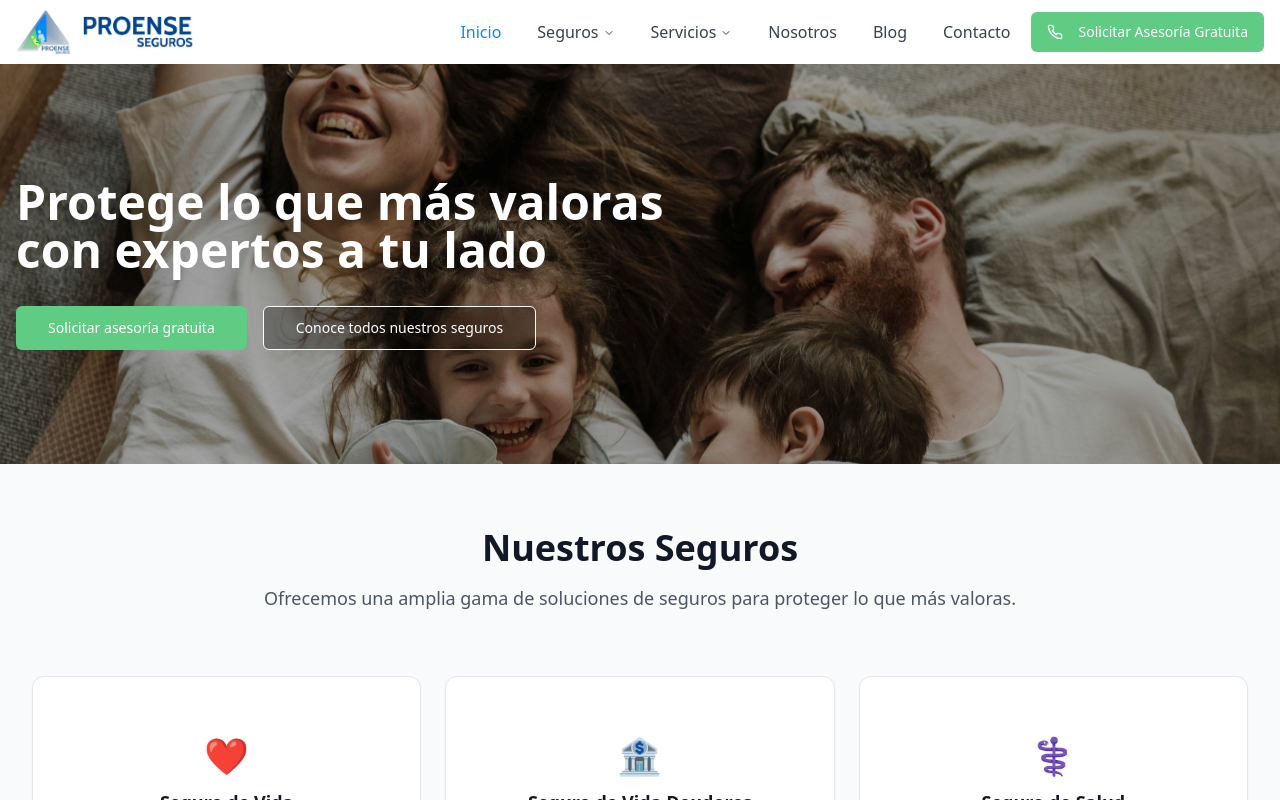
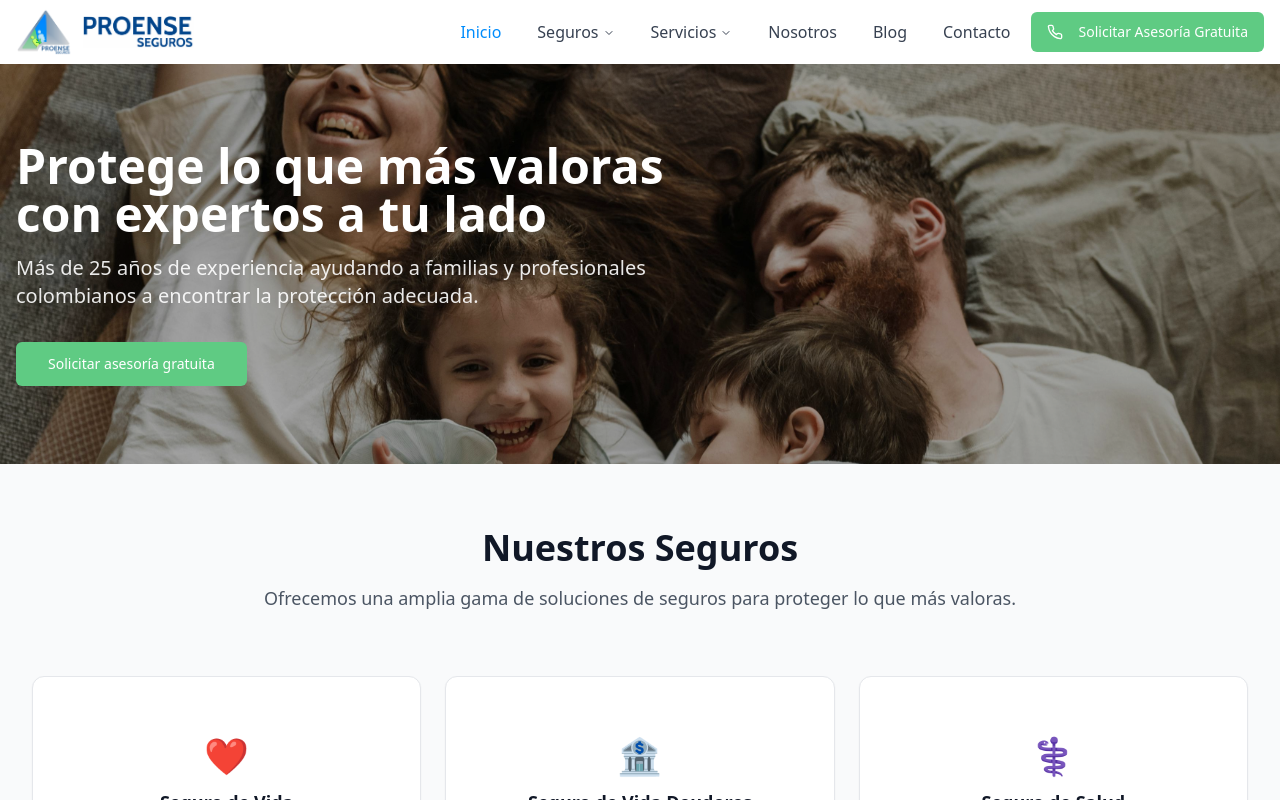
Before and after one commit to santiago-rico/proense-asesora-digital, a React (Vite) app: page / in a window 1280 px wide. Shown: the top 800 px of the page. Built offline with nearby package versions, Linux system fonts and the light colour scheme.

Commit message:
refactor: simplify CTA sections by removing secondary buttons and links

```diff
--- a/src/components/home/CallToActionSection.tsx
+++ b/src/components/home/CallToActionSection.tsx
@@ -1,7 +1,5 @@
 import React from "react";
-// import { Link } from "react-router-dom"; // Link for primary CTA is no longer needed
 import { Button } from "@/components/ui/button";
-import { Link } from "react-router-dom"; // Keep for secondary CTA
 
 // Define props interface
 interface CallToActionSectionProps {
@@ -17,13 +15,9 @@ function CallToActionSection({ handleOpenLeadDialog }: CallToActionSectionProps)
           <p className="mb-8 text-white/90">
             Nuestros asesores están disponibles para ayudarte a encontrar la protección adecuada para ti y tu familia.
           </p>
-          <div className="flex flex-col sm:flex-row justify-center space-y-4 sm:space-y-0 sm:space-x-4">
-            {/* Modified primary CTA Button */}
+          <div className="flex justify-center">
             <Button variant="secondary" size="lg" onClick={handleOpenLeadDialog}>
               Solicitar asesoría gratuita
-            </Button>
-            <Button asChild variant="outline" className="text-white border-white bg-black/30 hover:bg-white/20" size="lg">
-              <Link to="/seguros">Conoce todos nuestros seguros</Link>
             </Button>
           </div>
         </div>
--- a/src/components/shared/HeroBanner.tsx
+++ b/src/components/shared/HeroBanner.tsx
@@ -5,9 +5,6 @@ interface HeroBannerProps {
   title: string;
   description: string;
   ctaText: string;
-  ctaLink?: string;
-  secondaryCtaText?: string;
-  secondaryCtaLink?: string;
   backgroundImage: string;
   imagePosition?: string;
   handleOpenLeadDialog: () => void;
@@ -17,8 +14,6 @@ function HeroBanner({
   title,
   description,
   ctaText,
-  secondaryCtaText,
-  secondaryCtaLink,
   backgroundImage,
   imagePosition,
   handleOpenLeadDialog,
@@ -39,7 +34,7 @@ function HeroBanner({
         <div className="relative z-10 max-w-2xl text-white">
           <h1 className="text-4xl md:text-5xl font-bold mb-4 animate-slide-in">{title}</h1>
           <p className="text-lg md:text-xl mb-8 animate-fade-in opacity-90">{description}</p>
-          <div className="flex flex-col sm:flex-row space-y-4 sm:space-y-0 sm:space-x-4">
+          <div className="flex">
             <Button
               size="lg"
               variant="secondary"
@@ -49,11 +44,6 @@ function HeroBanner({
             >
               {ctaText}
             </Button>
-            {secondaryCtaText && secondaryCtaLink && (
-              <Button asChild variant="outline" size="lg" className="border-white text-white bg-black/30 hover:bg-white/20 animate-fade-in" style={{ animationDelay: "400ms" }}>
-                <a href={secondaryCtaLink}>{secondaryCtaText}</a>
-              </Button>
-            )}
           </div>
         </div>
       </div>
--- a/src/pages/Index.tsx
+++ b/src/pages/Index.tsx
@@ -18,11 +18,9 @@ function Index({ handleOpenLeadDialog }: IndexProps) {
     <Layout handleOpenLeadDialog={handleOpenLeadDialog}>
       <HeroBanner
         title="Protege lo que más valoras con expertos a tu lado"
-        subtitle="Más de 25 años de experiencia ayudando a familias y profesionales colombianos a encontrar la protección adecuada."
+        description="Más de 25 años de experiencia ayudando a familias y profesionales colombianos a encontrar la protección adecuada."
         ctaText="Solicitar asesoría gratuita"
         handleOpenLeadDialog={handleOpenLeadDialog}
-        secondaryCtaText="Conoce todos nuestros seguros"
-        secondaryCtaLink="/seguros"
         backgroundImage="/images/hero-image.jpg"
       />
 
```
